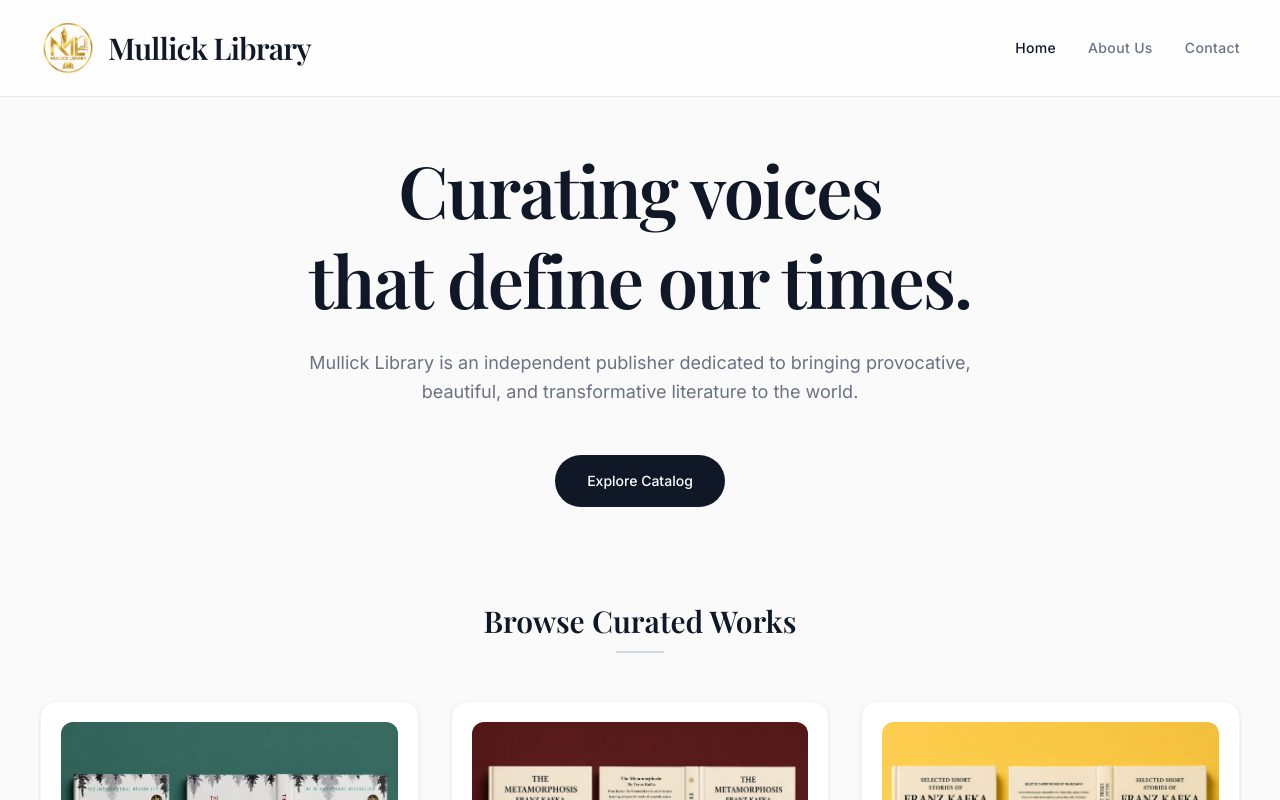
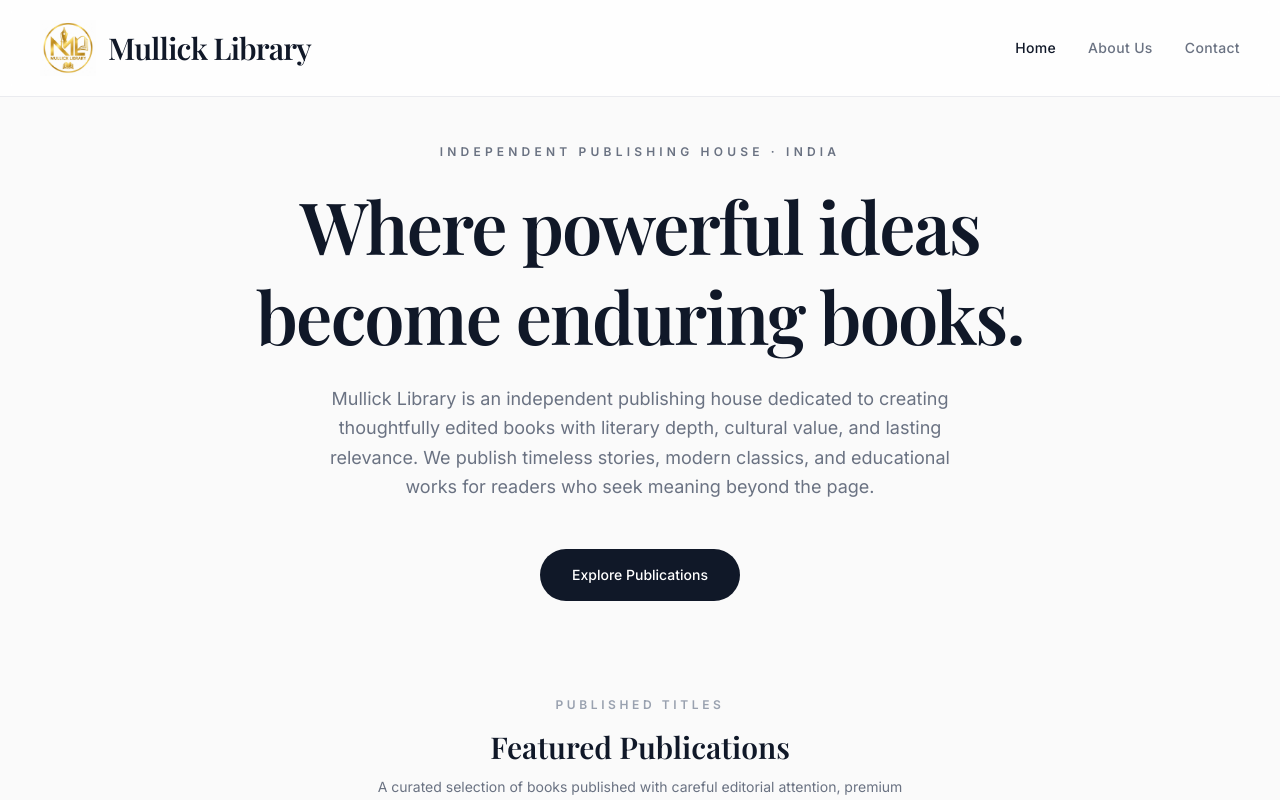
Before and after one commit to onlinesil/publication, a React (Vite) app: page / in a window 1280 px wide. Shown: the top 800 px of the page. Built offline with nearby package versions, Linux system fonts and the light colour scheme; a web font is replaced by a local one.

Commit message:
Rewrite homepage with premium publisher SEO copy

```diff
--- a/src/pages/Home.tsx
+++ b/src/pages/Home.tsx
@@ -12,14 +12,28 @@ export function Home() {
       {
         "@type": "WebSite",
         "name": "Mullick Library",
-        "url": "https://www.mullicklibrary.com/"
+        "url": "https://www.mullicklibrary.com/",
+        "description": "Official website of Mullick Library, an independent book publisher in India.",
+        "publisher": {
+          "@id": "https://www.mullicklibrary.com/#publisher"
+        }
       },
       {
-        "@type": "PublishingHouse",
+        "@type": ["Organization", "PublishingHouse"],
+        "@id": "https://www.mullicklibrary.com/#publisher",
         "name": "Mullick Library",
         "url": "https://www.mullicklibrary.com",
         "logo": "https://www.mullicklibrary.com/images/logo.png",
-        "description": "Mullick Library is an independent publisher dedicated to bringing provocative, beautiful, and transformative literature to the world."
+        "email": "mullicklibrary@gmail.com",
+        "telephone": "+91-7908076547",
+        "address": {
+          "@type": "PostalAddress",
+          "streetAddress": "Presidency College Wall Stall No. 37",
+          "addressLocality": "Kolkata",
+          "addressRegion": "West Bengal",
+          "addressCountry": "IN"
+        },
+        "description": "Mullick Library is an independent publishing house in India creating thoughtfully edited books, literary works, educational titles, modern classics, and enduring publications for serious readers."
       }
     ]
   };
@@ -32,15 +46,18 @@ export function Home() {
       <section className="pt-12 pb-24 px-6 sm:px-10 relative overflow-hidden">
         <div className="absolute inset-0 bg-gradient-to-b from-gray-50 to-[#FAFAFA] -z-10" />
         <div className="max-w-4xl mx-auto text-center">
+          <p className="font-sans text-xs font-semibold tracking-[0.35em] uppercase text-gray-500 mb-5">
+            Independent Publishing House · India
+          </p>
           <h1 className="font-serif text-5xl md:text-7xl font-semibold tracking-tight text-gray-900 leading-tight mb-6">
-            Curating voices<br/>that define our times.
+            Where powerful ideas<br/>become enduring books.
           </h1>
           <p className="font-sans text-lg text-gray-500 mb-12 max-w-2xl mx-auto font-light leading-relaxed">
-            Mullick Library is an independent publisher dedicated to bringing provocative, beautiful, and transformative literature to the world.
+            Mullick Library is an independent publishing house dedicated to creating thoughtfully edited books with literary depth, cultural value, and lasting relevance. We publish timeless stories, modern classics, and educational works for readers who seek meaning beyond the page.
           </p>
           <div className="flex justify-center">
             <a href="#catalog" className="inline-flex items-center justify-center px-8 py-4 bg-gray-900 text-white rounded-full text-sm font-medium hover:bg-gray-800 hover:shadow-lg hover:-translate-y-0.5 transition-all duration-300">
-              Explore Catalog
+              Explore Publications
             </a>
           </div>
         </div>
@@ -51,7 +68,11 @@ export function Home() {
       {/* Catalog Section */}
       <section id="catalog" className="max-w-7xl mx-auto px-6 sm:px-10 pb-32">
         <header className="mb-12 text-center">
-          <h2 className="font-serif text-3xl font-semibold text-gray-900 mb-3">Browse Curated Works</h2>
+          <p className="font-sans text-xs font-semibold tracking-[0.3em] uppercase text-gray-400 mb-4">Published Titles</p>
+          <h2 className="font-serif text-3xl font-semibold text-gray-900 mb-3">Featured Publications</h2>
+          <p className="font-sans text-sm text-gray-500 max-w-xl mx-auto mb-5">
+            A curated selection of books published with careful editorial attention, premium presentation, and a commitment to lasting reader value.
+          </p>
           <div className="w-12 h-0.5 bg-gray-300 mx-auto" />
         </header>
 
```
